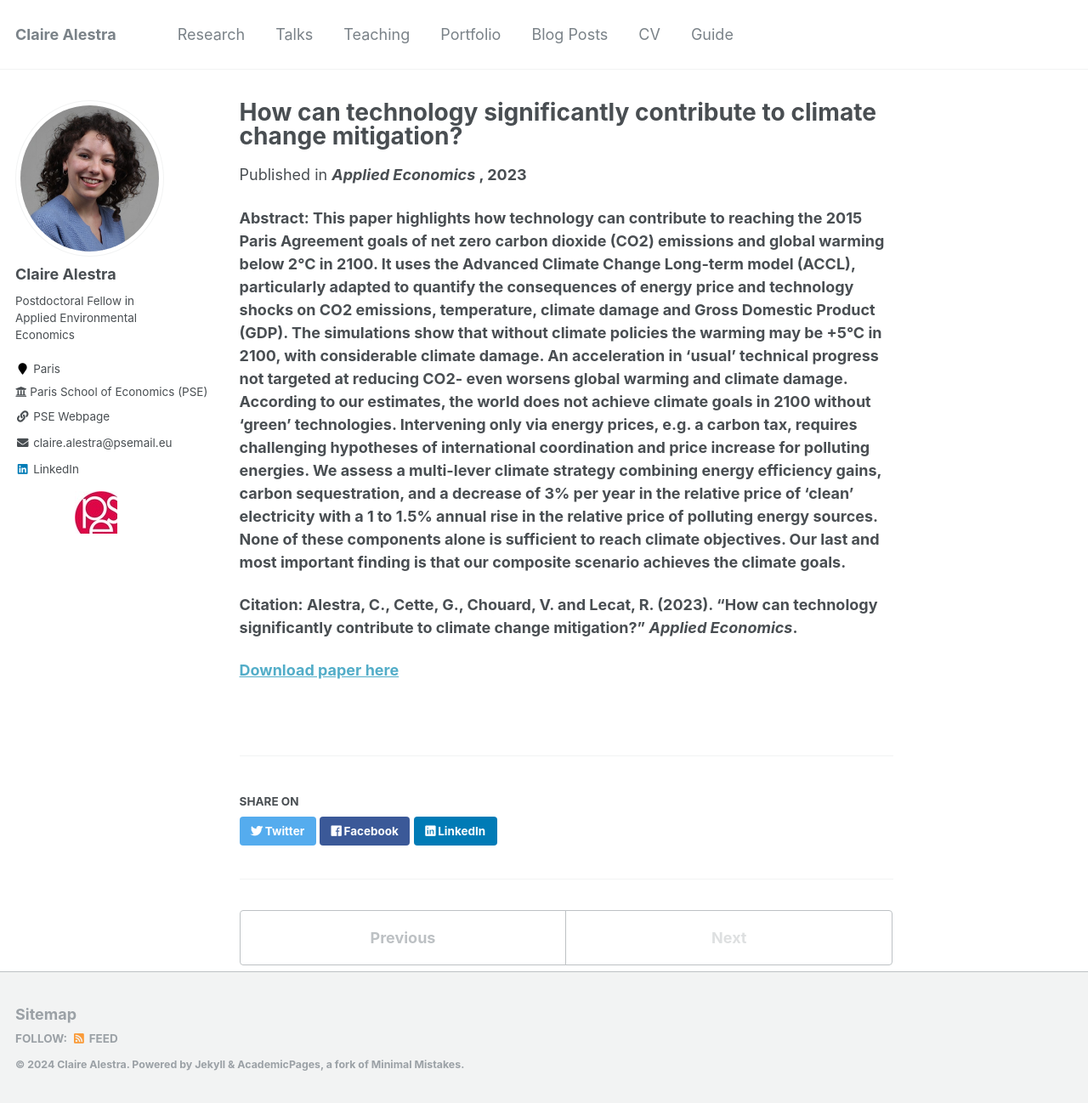
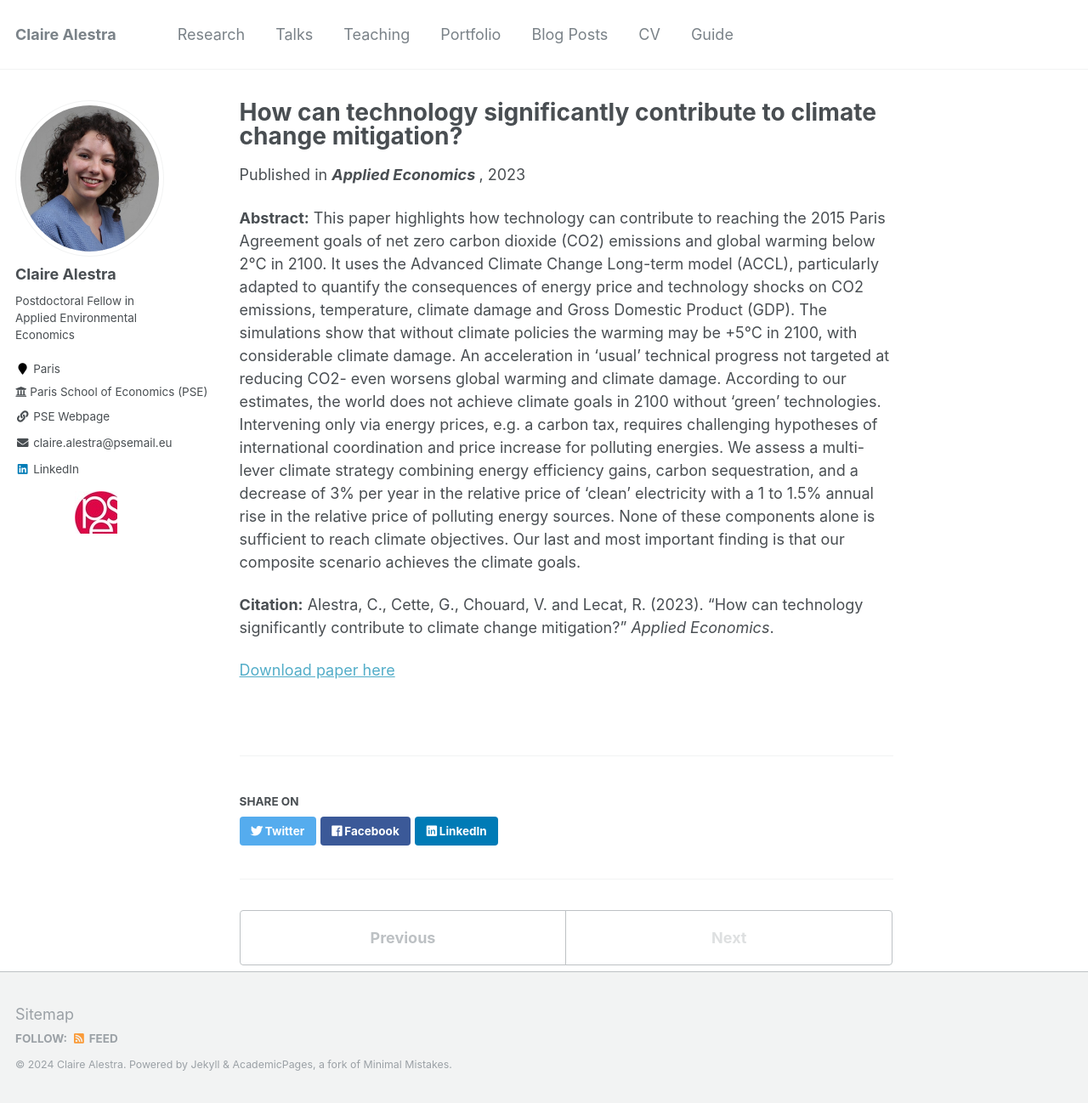
Before and after one commit to ClaireAlestra/ClaireAlestra.github.io, a Jekyll site: the page built from _publications/2015-10-01-paper-title-number-3.md, in a window 1280 px wide and 1298 px high. Shown: the whole window at 85% size. Built offline with Jekyll 4.4.1, drawn with Linux system fonts in a browser that asks for light colours.

```diff
--- a/_publications/2015-10-01-paper-title-number-3.md
+++ b/_publications/2015-10-01-paper-title-number-3.md
@@ -4,7 +4,7 @@ collection: publications
 permalink: /publication/2023-ACCL-technology
 excerpt: 'With Gilbert Cette, Valérie Chouard and Rémy Lecat'
 date: 2023-07-04
-venue: "<b> Applied Economics <b>"
+venue: "<b> Applied Economics </b>"
 paperurl:
 citation:
 ---
```
